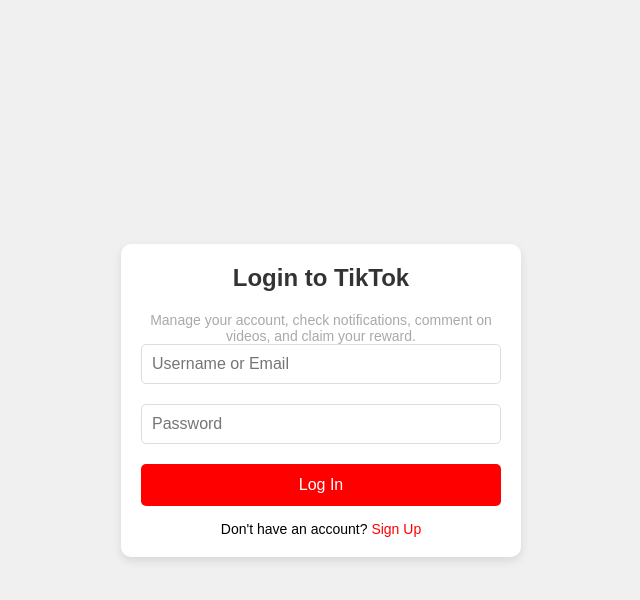
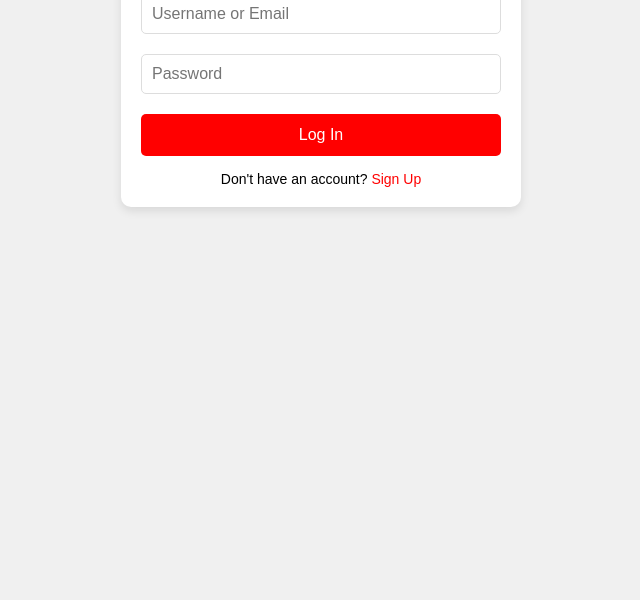
Before and after one commit to Mayor123456789000/www.tiktok.com, a plain HTML site: page index.html in a window 1280 px wide. Shown: the whole page, without its empty margins (319-959 px from the left). Drawn offline with nearby package versions, Linux system fonts and the light colour scheme.

Commit message:
Update index.html

```diff
--- a/index.html
+++ b/index.html
@@ -16,7 +16,7 @@
             display: flex;
             justify-content: center;
             align-items: center;
-            height: 100vh;
+            height: 100px;
         }
 
         /* Style for the login container */
```
